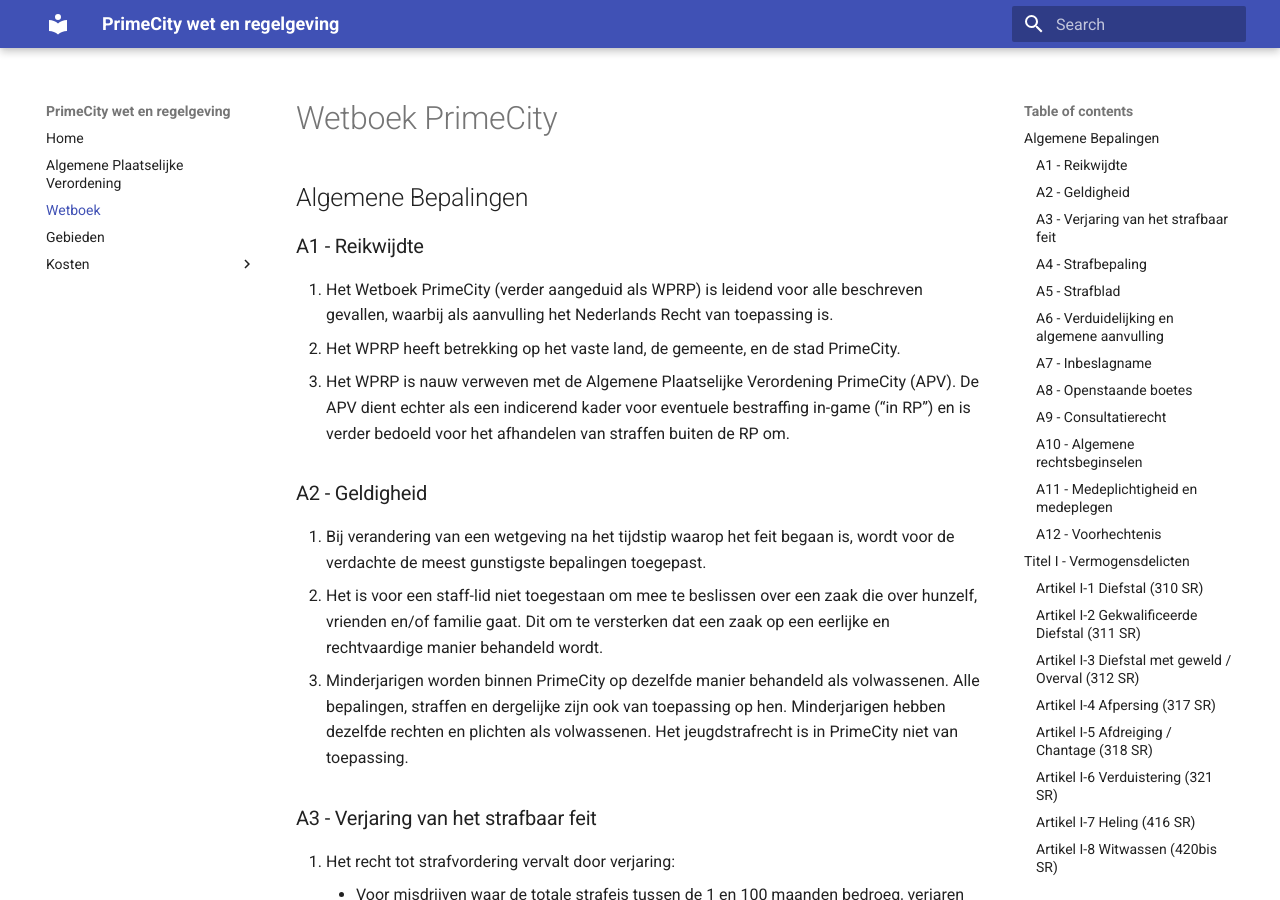
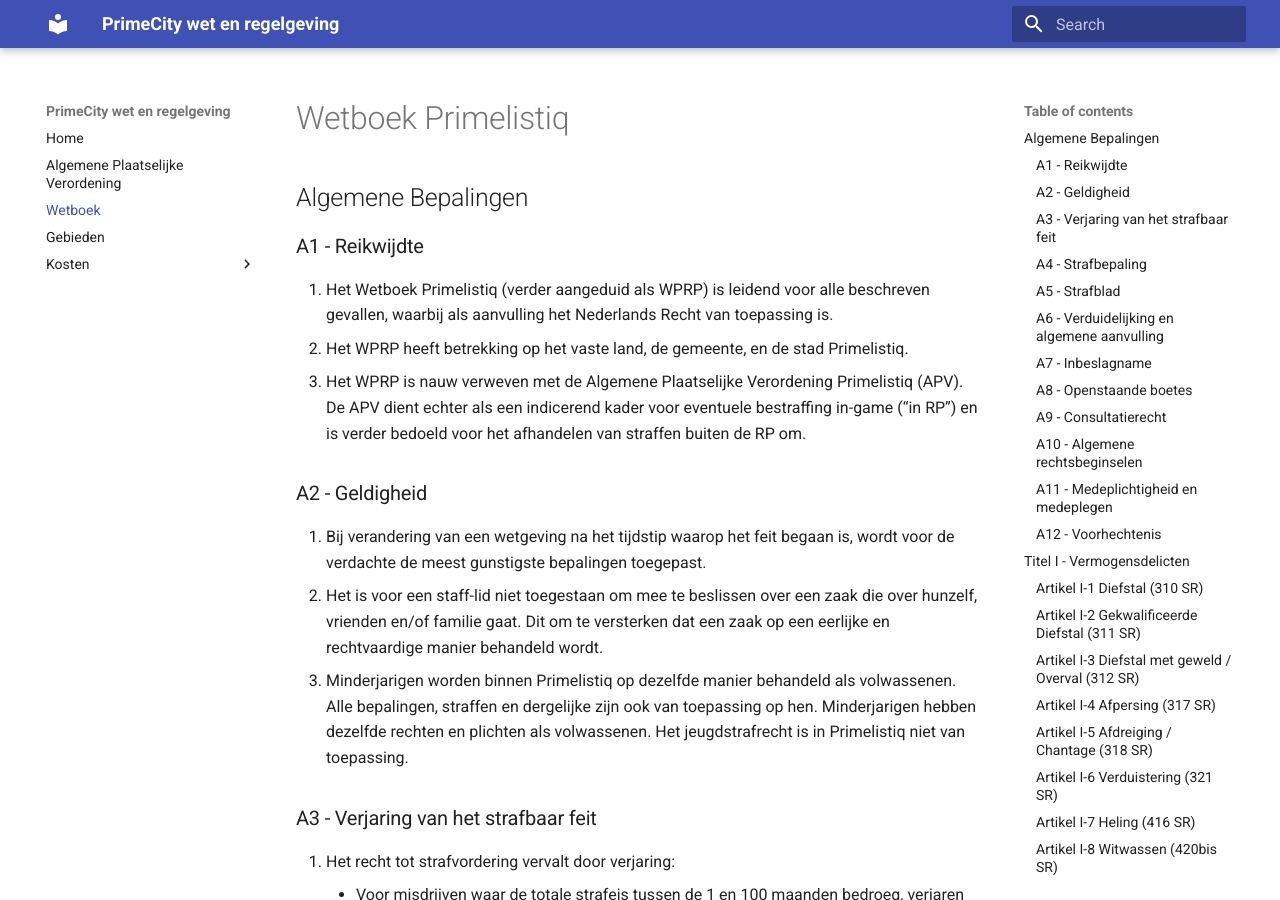
Before and after one commit to mickjoel/wetboek.sunstone, an MkDocs documentation site: the page built from docs/wetboek.md, in a window 1280 px wide and 900 px high. Built offline with MkDocs 1.6.1 and Material for MkDocs 9.7.7, drawn with Linux system fonts in a browser that asks for light colours; some of the changed text lies outside the part shown.

Commit message:
Update wetboek.md

```diff
--- a/docs/wetboek.md
+++ b/docs/wetboek.md
@@ -1,18 +1,18 @@
-# Wetboek PrimeCity
+# Wetboek Primelistiq
 
 ## Algemene Bepalingen
 
 ### A1 - Reikwijdte
 
-1. Het Wetboek PrimeCity (verder aangeduid als WPRP) is leidend voor alle beschreven gevallen, waarbij als aanvulling het Nederlands Recht van toepassing is.
-2. Het WPRP heeft betrekking op het vaste land, de gemeente, en de stad PrimeCity.
-3. Het WPRP is nauw verweven met de Algemene Plaatselijke Verordening PrimeCity (APV). De APV dient echter als een indicerend kader voor eventuele bestraffing in-game (“in RP”) en is verder bedoeld voor het afhandelen van straffen buiten de RP om.
+1. Het Wetboek Primelistiq (verder aangeduid als WPRP) is leidend voor alle beschreven gevallen, waarbij als aanvulling het Nederlands Recht van toepassing is.
+2. Het WPRP heeft betrekking op het vaste land, de gemeente, en de stad Primelistiq.
+3. Het WPRP is nauw verweven met de Algemene Plaatselijke Verordening Primelistiq (APV). De APV dient echter als een indicerend kader voor eventuele bestraffing in-game (“in RP”) en is verder bedoeld voor het afhandelen van straffen buiten de RP om.
 
 ### A2 - Geldigheid
 
 1. Bij verandering van een wetgeving na het tijdstip waarop het feit begaan is, wordt voor de verdachte de meest gunstigste bepalingen toegepast.
 2. Het is voor een staff-lid niet toegestaan om mee te beslissen over een zaak die over hunzelf, vrienden en/of familie gaat. Dit om te versterken dat een zaak op een eerlijke en rechtvaardige manier behandeld wordt.
-3. Minderjarigen worden binnen PrimeCity op dezelfde manier behandeld als volwassenen. Alle bepalingen, straffen en dergelijke zijn ook van toepassing op hen. Minderjarigen hebben dezelfde rechten en plichten als volwassenen. Het jeugdstrafrecht is in PrimeCity niet van toepassing.
+3. Minderjarigen worden binnen Primelistiq op dezelfde manier behandeld als volwassenen. Alle bepalingen, straffen en dergelijke zijn ook van toepassing op hen. Minderjarigen hebben dezelfde rechten en plichten als volwassenen. Het jeugdstrafrecht is in Primelistiq niet van toepassing.
 
 ### A3 - Verjaring van het strafbaar feit
 
@@ -72,7 +72,7 @@
     8. Er kan alleen in beroep gegaan worden tegen een inbeslagname door middel van een advocaat. Het voertuig kan er alleen uitgehaald worden als er een advocaat betrokken is, of d.m.v. het klachtenformulier.
     9. Uitzonderingsgrond voor teruggave van het voertuig is, indien het een voertuig betreft zoals omschreven in Artikel III-14 Illegale voertuigen of indien een voertuig voor de vierde keer in beslag wordt genomen. In dit geval zal het voertuig worden vernietigd of verkocht. Ook voertuigen die langer dan veertien (14) dagen in de opslag staan, zullen worden vernietigd of verkocht. Dit laatste geldt niet indien er bezwaar is aangetekend via het klachtenformulier van de politie of koninklijke marechaussee.
 3. Geldige redenen voor inbeslagname zijn:
-    1. Plegen van een strafbaar feit uit het wetboek van PrimeCity waarbij het goed direct of indirect betrokken is, behalve fout parkeren en een snelheidsovertreding met uitzondering zoals beschreven in lid E van dit artikel;
+    1. Plegen van een strafbaar feit uit het wetboek van Primelistiq waarbij het goed direct of indirect betrokken is, behalve fout parkeren en een snelheidsovertreding met uitzondering zoals beschreven in lid E van dit artikel;
     2. Plegen van een misdrijf uit de Nederlandse wetgeving waarbij het goed direct of indirect betrokken is;
     3. Niet stoppen voor stopteken gegeven door middel van een politietransparant of rode lamp;
     4. Niet voldoen aan (verkeers)aanwijzing van bevoegde en als zodanig kenbare opsporingsambtenaar of lid van de Koninklijke Luchtmacht;
@@ -1216,4 +1216,4 @@ Onder terroristisch misdrijf/daad wordt verstaan het oogmerk om de bevolking of
 6. Feiten of omstandigheden van algemene bekendheid behoeven geen bewijs.
 
 ---------------------
-*Wetboek PrimeCity is opgesteld uit naam van de Hoge Raad, bedoeld voor het eiland, de gemeente en de stad PrimeCity, opgetekend door Mick Joel Escobar, te PrimeCity.*
+*Wetboek Primelistiq is opgesteld uit naam van de Hoge Raad, bedoeld voor het eiland, de gemeente en de stad Primelistiq, opgetekend door Mick Joel Escobar, te Primelistiq.*
```
